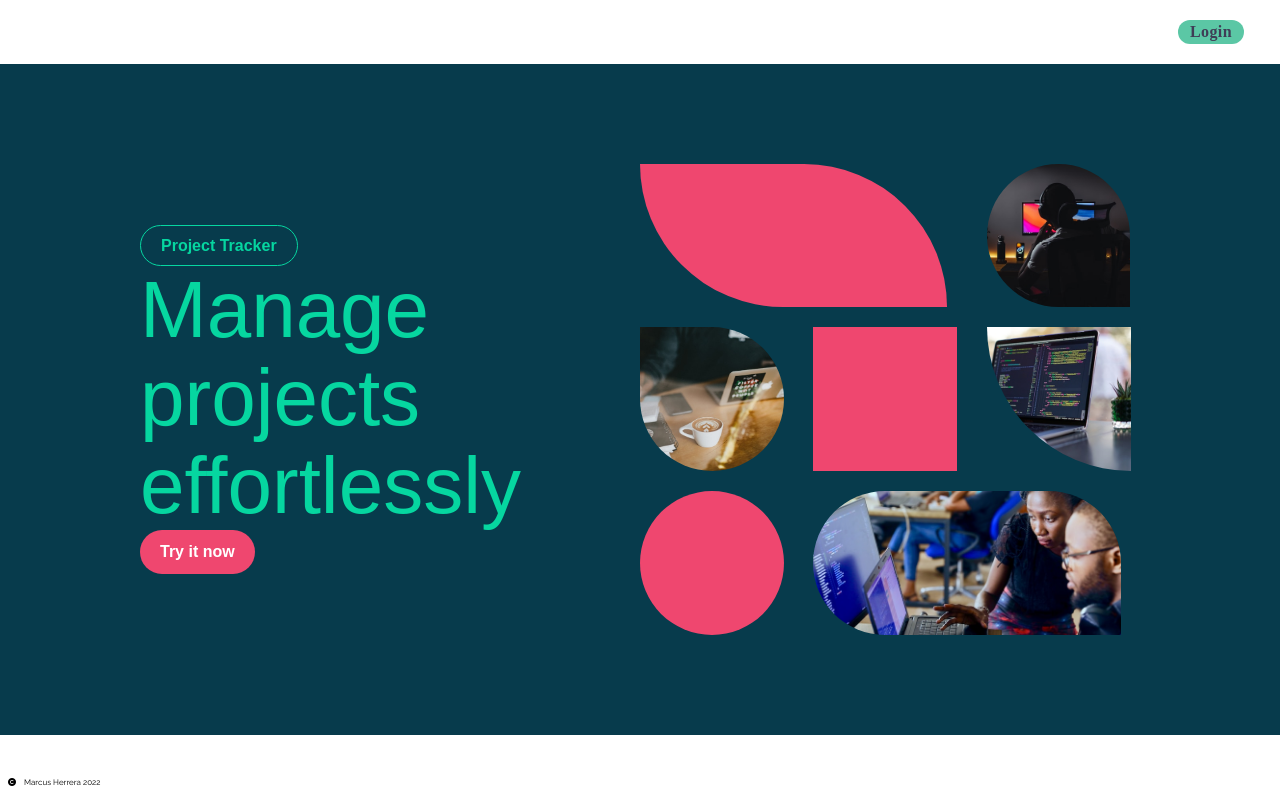
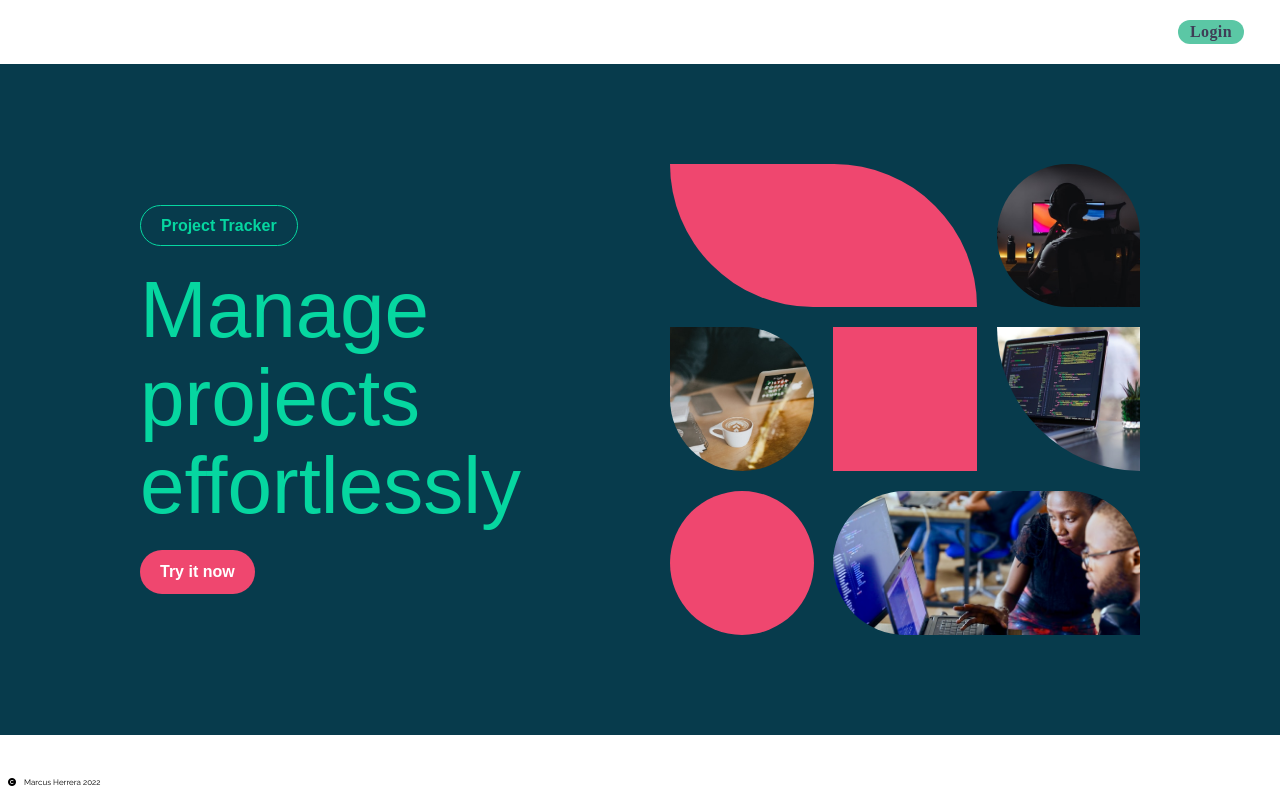
Before and after one commit to mahiv87/Project-Tracker, a React (Create React App) app in the folder client/: page / in a window 1280 px wide. Built offline with nearby package versions, Linux system fonts and the light colour scheme.

Commit message:
button hover animation. fixed padding

```diff
--- a/client/src/pages/Home.module.css
+++ b/client/src/pages/Home.module.css
@@ -31,7 +31,7 @@
 	position: relative;
 	align-content: center;
 	flex-wrap: nowrap;
-	gap: 100;
+	gap: 100px;
 	border-radius: 0px 0px 0px 0px;
 }
 
@@ -50,7 +50,7 @@
 	padding: 0px 0px 0px 0px;
 	align-content: center;
 	flex-wrap: nowrap;
-	gap: 60;
+	gap: 60px;
 	border-radius: 0px 0px 0px 0px;
 }
 
@@ -69,7 +69,7 @@
 	padding: 0px 0px 0px 0px;
 	align-content: flex-start;
 	flex-wrap: nowrap;
-	gap: 20;
+	gap: 20px;
 	border-radius: 0px 0px 0px 0px;
 }
 
@@ -87,7 +87,7 @@
 	position: relative;
 	align-content: center;
 	flex-wrap: nowrap;
-	gap: 10;
+	gap: 10px;
 	border-radius: 100px;
 	border: 1px solid #06d6a0;
 }
@@ -142,9 +142,14 @@
 	position: relative;
 	align-content: center;
 	flex-wrap: nowrap;
-	gap: 10;
+	gap: 10px;
 	border-radius: 9999px;
 	cursor: pointer;
+}
+
+.tryButton:hover {
+	opacity: 0.9;
+	transition: all 500ms ease-out;
 }
 
 .tryButtonText {
```
